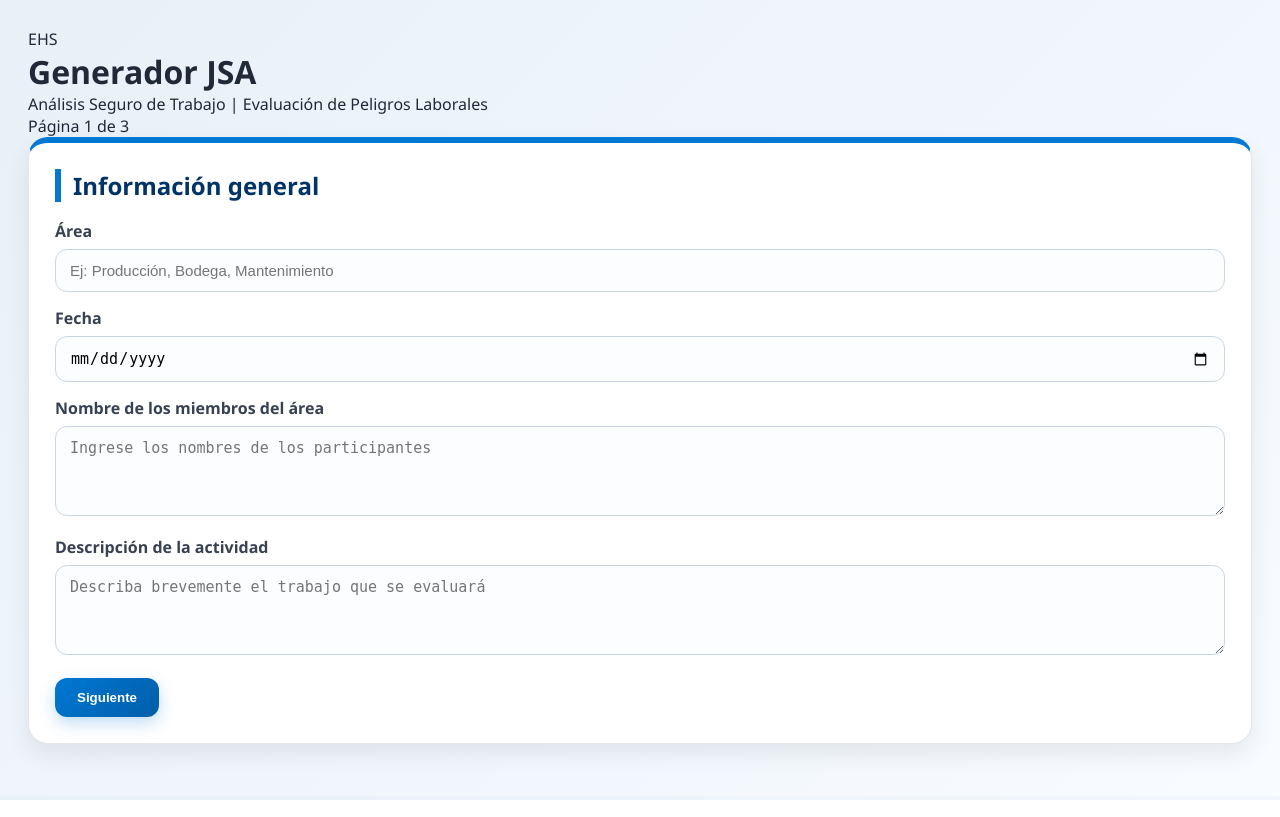
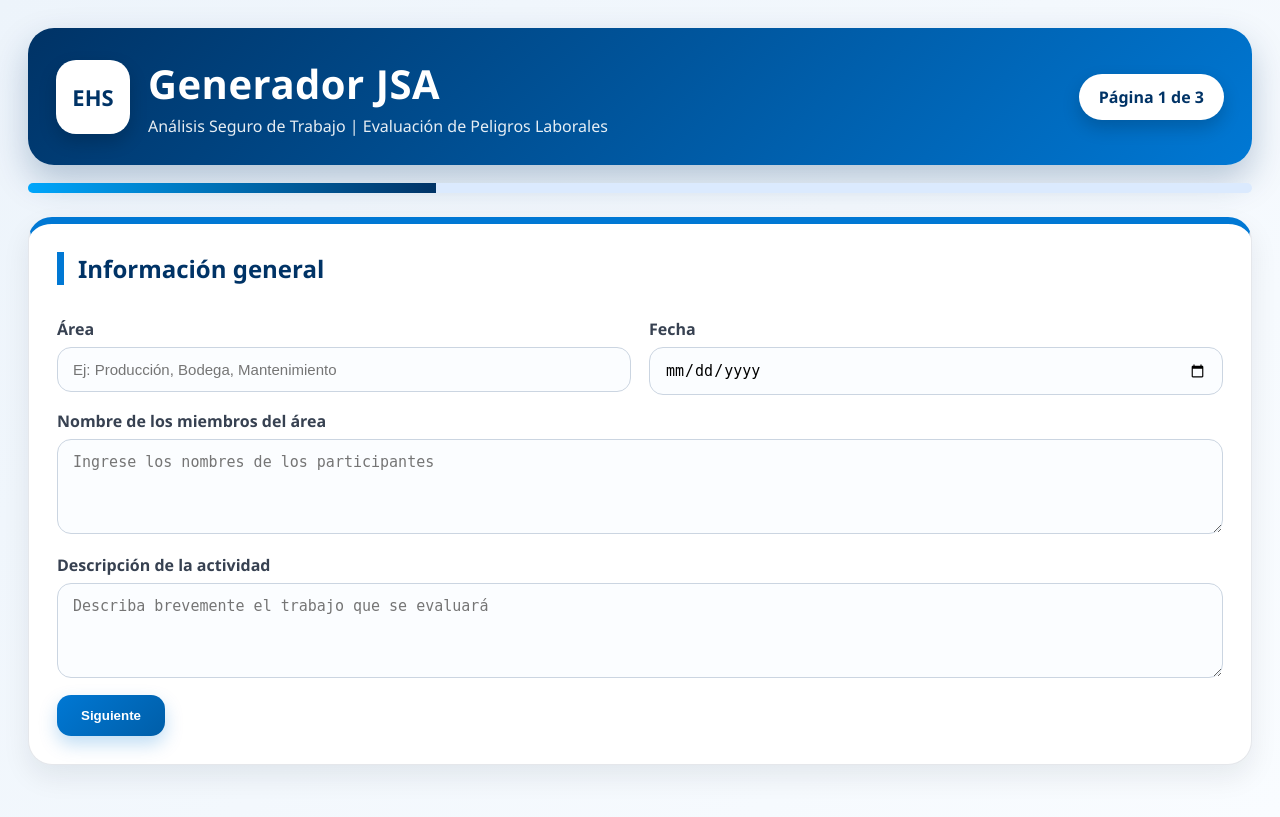
Before and after one commit to steff-1804/jsa-ehs, a Flask app: page / in a window 1280 px wide. Run offline with Flask 3, Linux system fonts and the light colour scheme.

Commit message:
Update style.css

```diff
--- a/static/style.css
+++ b/static/style.css
@@ -6,7 +6,7 @@
 
 body{
     font-family:"Segoe UI", Arial, sans-serif;
-    background:linear-gradient(135deg,#e8f0f8,#f8fbff);
+    background:linear-gradient(135deg,#edf4fb,#f9fcff);
     color:#1f2937;
 }
 
@@ -16,56 +16,70 @@ body{
     padding:28px;
 }
 
-.header{
+.header-pro{
     background:linear-gradient(135deg,#003366,#0078d4);
     color:white;
     padding:28px;
-    border-radius:22px;
-    margin-bottom:22px;
+    border-radius:26px;
+    margin-bottom:18px;
     display:flex;
     justify-content:space-between;
     align-items:center;
-    box-shadow:0 12px 30px rgba(0,51,102,.25);
+    box-shadow:0 16px 35px rgba(0,51,102,.25);
 }
 
-.header h1{
-    font-size:38px;
+.brand{
+    display:flex;
+    align-items:center;
+    gap:18px;
 }
 
-.header p{
-    opacity:.9;
-    margin-top:5px;
+.logo-box{
+    width:74px;
+    height:74px;
+    border-radius:20px;
+    background:white;
+    color:#003366;
+    display:flex;
+    align-items:center;
+    justify-content:center;
+    font-weight:900;
+    font-size:22px;
+    box-shadow:0 8px 18px rgba(0,0,0,.18);
 }
 
-.tag{
+.header-pro h1{
+    font-size:40px;
+    letter-spacing:.5px;
+}
+
+.header-pro p{
+    opacity:.9;
+    margin-top:4px;
+}
+
+.status-pill{
     background:white;
     color:#003366;
-    padding:12px 18px;
+    padding:12px 20px;
     border-radius:999px;
     font-weight:900;
+    box-shadow:0 8px 18px rgba(0,0,0,.18);
 }
 
-.steps{
-    display:grid;
-    grid-template-columns:repeat(3,1fr);
-    gap:12px;
-    margin-bottom:22px;
+.progress-wrap{
+    height:10px;
+    background:#dbeafe;
+    border-radius:999px;
+    overflow:hidden;
+    margin-bottom:24px;
 }
 
-.step{
-    background:white;
-    border:1px solid #d7e3f2;
-    padding:14px;
-    border-radius:14px;
-    text-align:center;
-    font-weight:900;
-    color:#64748b;
-}
-
-.active-step{
-    background:#003366;
-    color:white;
-    box-shadow:0 8px 18px rgba(0,51,102,.25);
+.progress-bar{
+    width:33.33%;
+    height:100%;
+    background:linear-gradient(90deg,#00a6fb,#003366);
+    transition:.35s ease;
 }
 
 .page-step{
@@ -78,28 +92,28 @@ body{
 }
 
 @keyframes fadeIn{
-    from{opacity:0; transform:translateY(8px);}
+    from{opacity:0; transform:translateY(10px);}
     to{opacity:1; transform:translateY(0);}
 }
 
 .card{
     background:white;
-    padding:26px;
-    border-radius:20px;
+    padding:28px;
+    border-radius:24px;
     margin-bottom:24px;
-    box-shadow:0 10px 25px rgba(0,0,0,.08);
+    box-shadow:0 12px 28px rgba(15,23,42,.08);
     border:1px solid #e5e7eb;
 }
 
 .hero-card{
-    border-top:6px solid #0078d4;
+    border-top:7px solid #0078d4;
 }
 
 .subcard{
     background:#f4f9ff;
-    padding:18px;
-    border-radius:16px;
-    margin-top:18px;
+    padding:20px;
+    border-radius:18px;
+    margin-top:20px;
     border:1px solid #d6e9ff;
 }
 
@@ -107,8 +121,14 @@ body{
 .card h3{
     color:#003366;
     margin-bottom:18px;
-    border-left:6px solid #0078d4;
-    padding-left:12px;
+    border-left:7px solid #0078d4;
+    padding-left:14px;
+}
+
+.form-grid{
+    display:grid;
+    grid-template-columns:1fr 1fr;
+    gap:18px;
 }
 
 label{
@@ -123,16 +143,16 @@ input,
 select,
 textarea{
     width:100%;
-    padding:12px 14px;
+    padding:13px 15px;
     border:1px solid #cbd5e1;
-    border-radius:12px;
+    border-radius:14px;
     font-size:15px;
     background:#fbfdff;
 }
 
 textarea{
     resize:vertical;
-    min-height:90px;
+    min-height:95px;
 }
 
 input:focus,
@@ -140,26 +160,25 @@ textarea:focus,
 select:focus{
     outline:none;
     border-color:#0078d4;
-    box-shadow:0 0 0 3px rgba(0,120,212,.15);
+    box-shadow:0 0 0 4px rgba(0,120,212,.15);
 }
 
-.foto-inputs{
-    display:grid;
-    grid-template-columns:1fr 1fr;
-    gap:12px;
+.actions{
+    margin-top:12px;
+    display:flex;
+    flex-wrap:wrap;
+    gap:10px;
 }
 
 button{
     background:linear-gradient(135deg,#0078d4,#005ea8);
     color:white;
     border:none;
-    padding:12px 22px;
-    border-radius:12px;
+    padding:13px 24px;
+    border-radius:14px;
     cursor:pointer;
-    margin-top:18px;
-    margin-right:8px;
     font-weight:900;
-    box-shadow:0 6px 16px rgba(0,120,212,.25);
+    box-shadow:0 8px 18px rgba(0,120,212,.25);
 }
 
 button:hover{
```
Also changed, not shown: other parts of static/style.css (+120 -91 lines).
